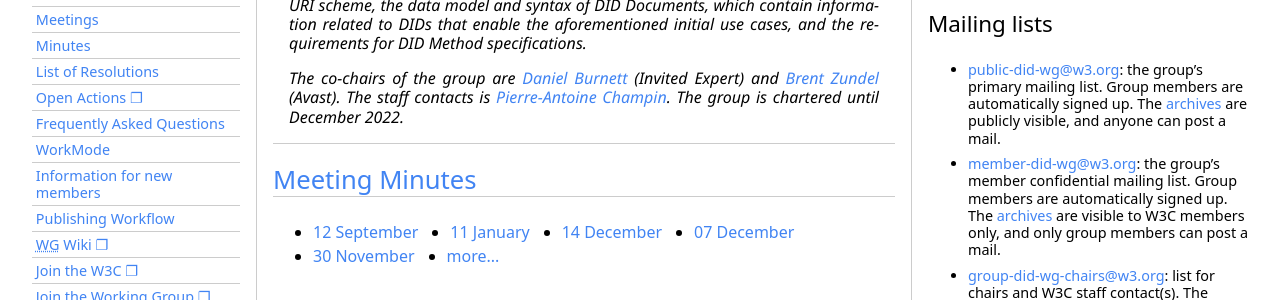
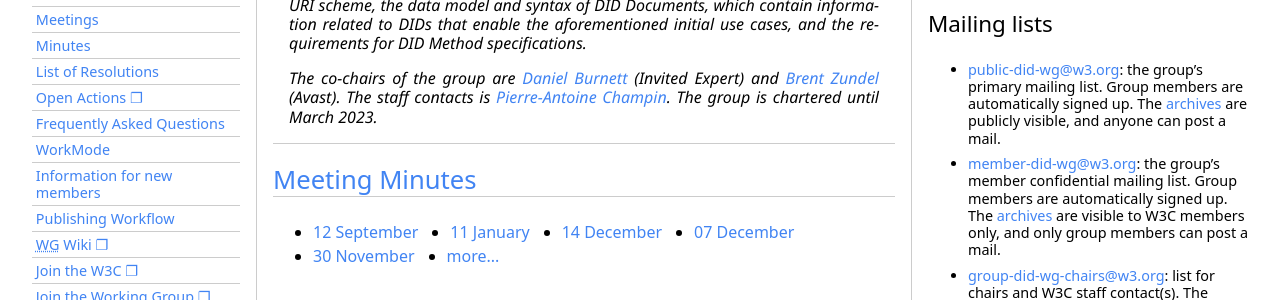
Before and after one commit to w3c/did-wg, a Jekyll site: the page built from index.md, in a window 1280 px wide. Shown: the part 155-455 px from the top of the page. Built offline with Jekyll 4.4.1, drawn with Linux system fonts in a browser that asks for light colours; some web fonts are replaced.

Commit message:
update charter end-date in front page

```diff
--- a/_layouts/home.html
+++ b/_layouts/home.html
@@ -53,7 +53,7 @@
                     <a href="mailto:danielcburnett@gmail.com">Daniel Burnett</a> (Invited Expert) and
                     <a href="mailto:brent.zundel@avast.com">Brent Zundel</a> (Avast).
                     The staff contacts is <a href="mailto:pierre-antoine@w3.org">Pierre-Antoine Champin</a>.
-                    The group is chartered until December 2022.
+                    The group is chartered until March 2023.
                 </p>
             </section>
 
```
